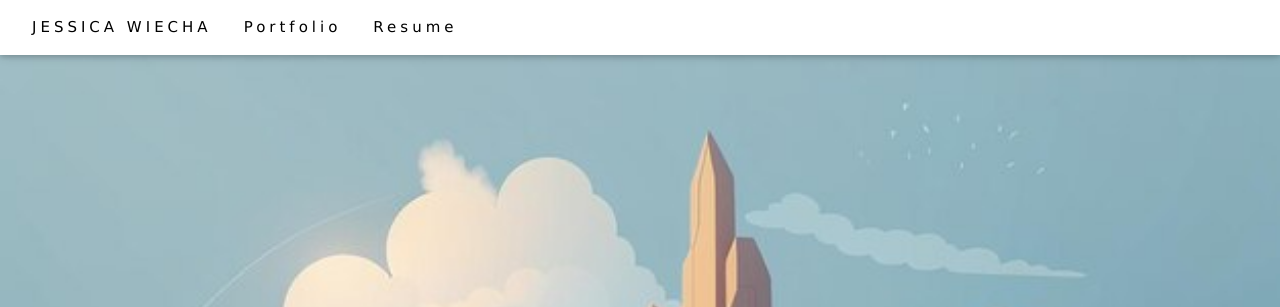
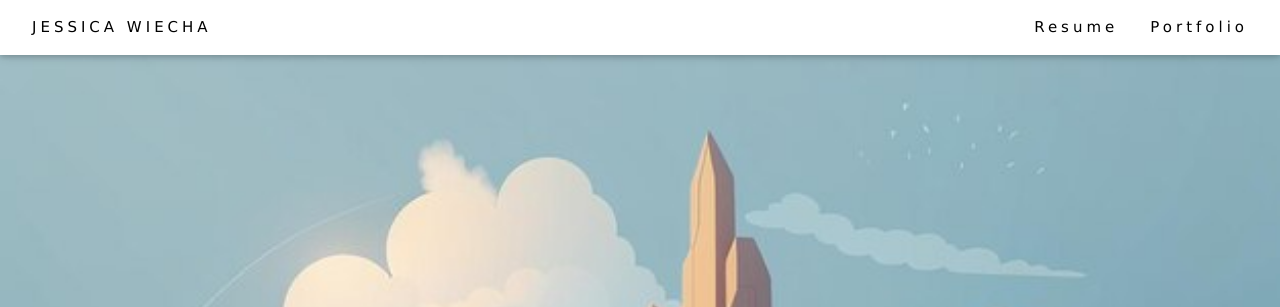
Before and after one commit to Jeswee/Jeswee.github.io, a plain HTML site: page index.html in a window 1280 px wide. Shown: the top 307 px of the page. Drawn offline with Linux system fonts and the light colour scheme.

Commit message:
nav bar buttons right and name left

```diff
--- a/index.html
+++ b/index.html
@@ -15,10 +15,10 @@
     <!-- Nav Bar -->
     <div class="w3-top">
         <div class="w3-bar w3-wide w3-padding w3-card"> <!--if not seethrough then use w3-black-->
-            <a class="w3-bar-item">JESSICA WIECHA</a>
+            <a class="w3-bar-item w3-left">JESSICA WIECHA</a>
             <div>
-                <a href="index.html" class="w3-bar-item w3-button">Portfolio</a>
-                <a href="resume.html" class="w3-bar-item w3-button">Resume</a>
+                <a href="index.html" class="w3-bar-item w3-button w3-right">Portfolio</a>
+                <a href="resume.html" class="w3-bar-item w3-button w3-right">Resume</a>
             </div>
 
         </div>
```
